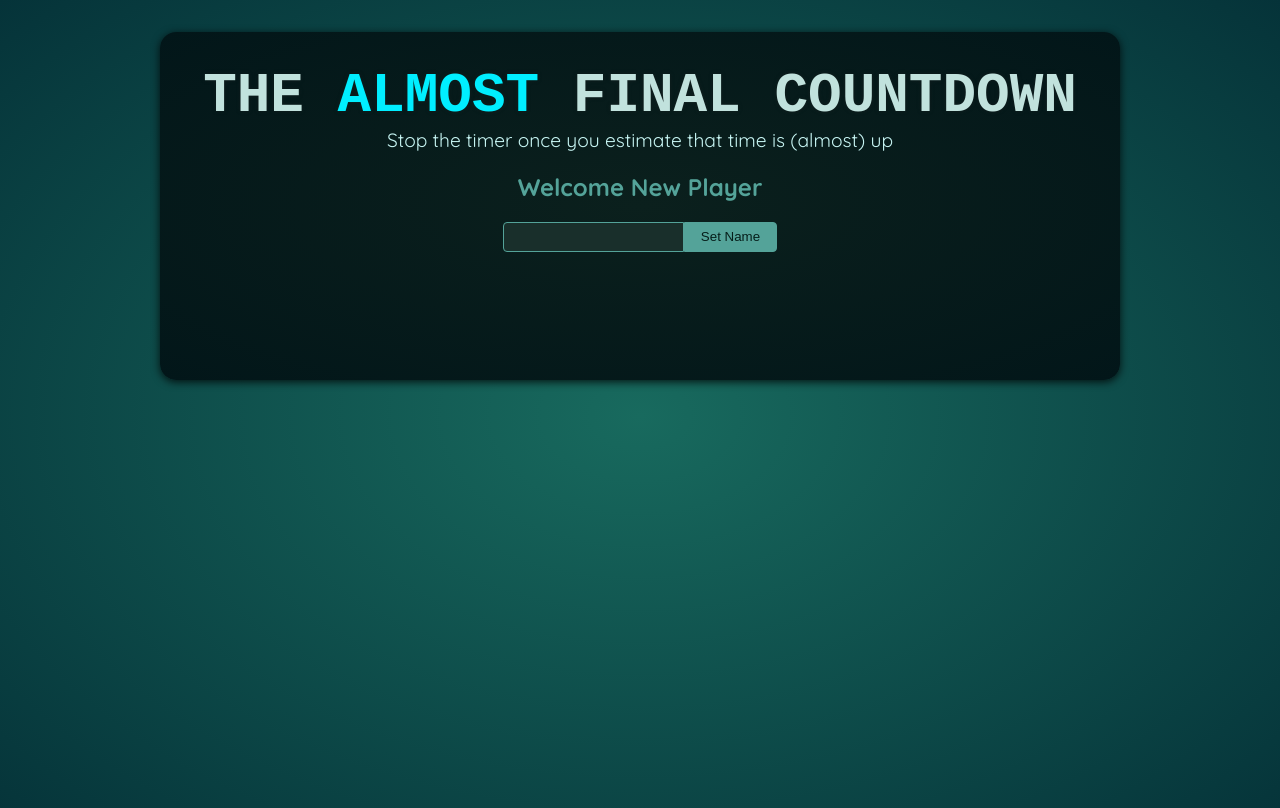
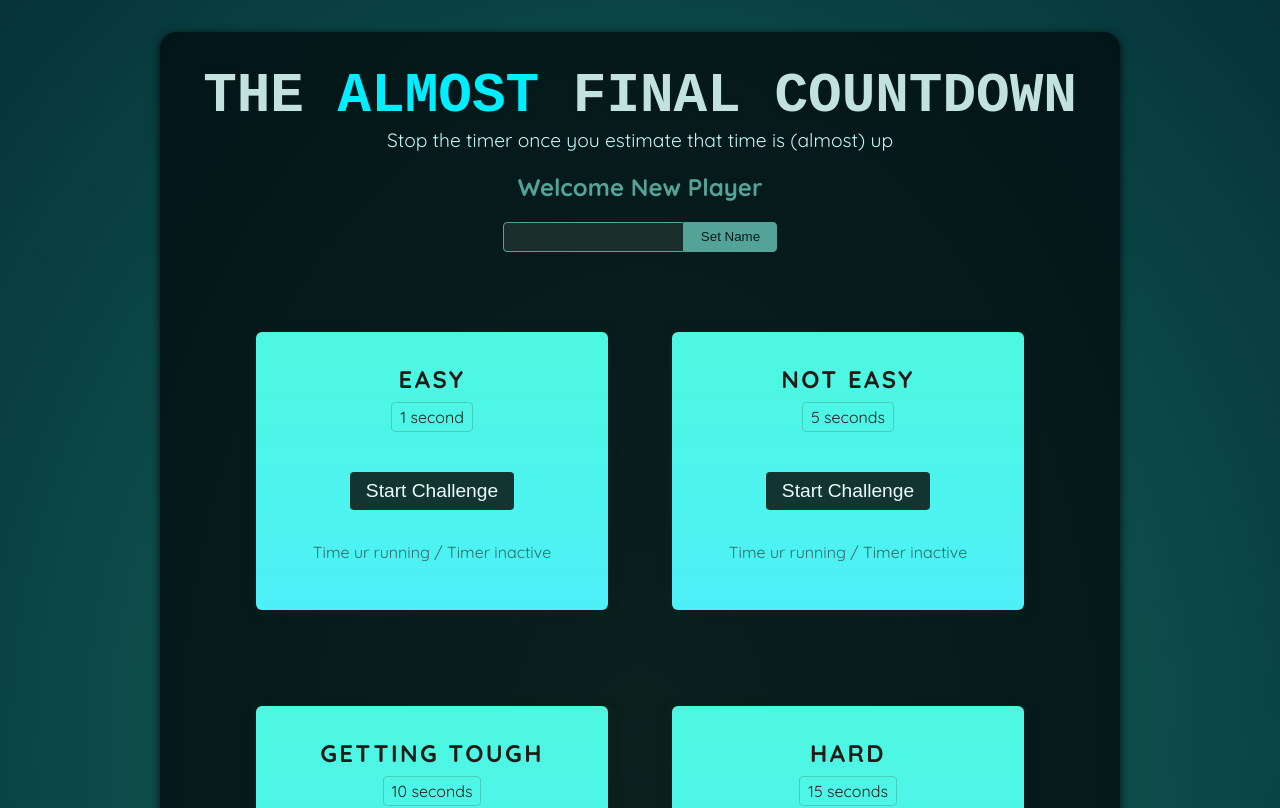
Before and after one commit to ShunTr-dev/almost-final-countdown, a React (Vite) app: page / in a window 1280 px wide. Shown: the top 808 px of the page. Built offline with nearby package versions, Linux system fonts and the light colour scheme; a web font is replaced by a local one.

Commit message:
Added TimerChallenge component

```diff
--- a/src/App.jsx
+++ b/src/App.jsx
@@ -1,10 +1,17 @@
 import Player from './components/Player.jsx';
+import TimerChallenge from './components/TimerChallenge.jsx';
 
 function App() {
     return (
         <>
             <Player />
-            <div id="challenges"></div>
+            <div id="challenges">
+                <TimerChallenge title="Easy" targetTime={1} />
+                <TimerChallenge title="Not easy" targetTime={5} />
+                <TimerChallenge title="Getting tough" targetTime={10} />
+                <TimerChallenge title="Hard" targetTime={15} />
+                <TimerChallenge title="Hardcore" targetTime={100} />
+            </div>
         </>
     );
 }
--- a/src/components/Player.jsx
+++ b/src/components/Player.jsx
@@ -1,23 +1,19 @@
-import { useState } from 'react';
+import { useState, useRef } from 'react';
 
 export default function Player() {
-    const [playerName, setPlayerName] = useState('');
-    const [submitted, setSubmitted] = useState(false);
-
-    function handlePlayerChangeName(event) {
-        setSubmitted(false);
-        setPlayerName(event.target.value);
-    }
+    const playerName = useRef();
+    const [enteredPlayerName, setEnteredPlayerName] = useState(null);
 
     function handleClick() {
-        setSubmitted(true);
+        setEnteredPlayerName(playerName.current.value);
+        playerName.current.value = '';
     }
 
     return (
         <section id="player">
-            <h2>Welcome {submitted ? playerName : 'New Player'}</h2>
+            <h2>Welcome {enteredPlayerName ?? 'New Player'}</h2>
             <p>
-                <input type="text" onChange={handlePlayerChangeName} value={playerName} />
+                <input ref={playerName} type="text" />
                 <button onClick={handleClick}>Set Name</button>
             </p>
         </section>
--- /dev/null
+++ b/src/components/TimerChallenge.jsx
@@ -0,0 +1,14 @@
+export default function TimerChallenge({ title, targetTime }) {
+    return (
+        <section className="challenge" id="timer">
+            <h2>{title}</h2>
+            <p className="challenge-time">
+                {targetTime} second{targetTime > 1 ? 's' : ''}
+            </p>
+            <p>
+                <button>Start Challenge</button>
+            </p>
+            <p className="active">Time ur running / Timer inactive</p>
+        </section>
+    );
+}
```
